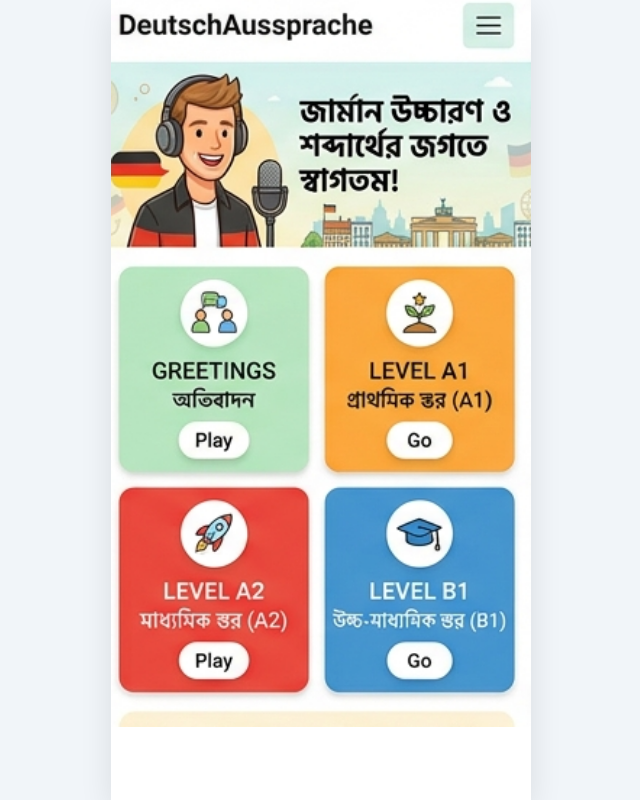
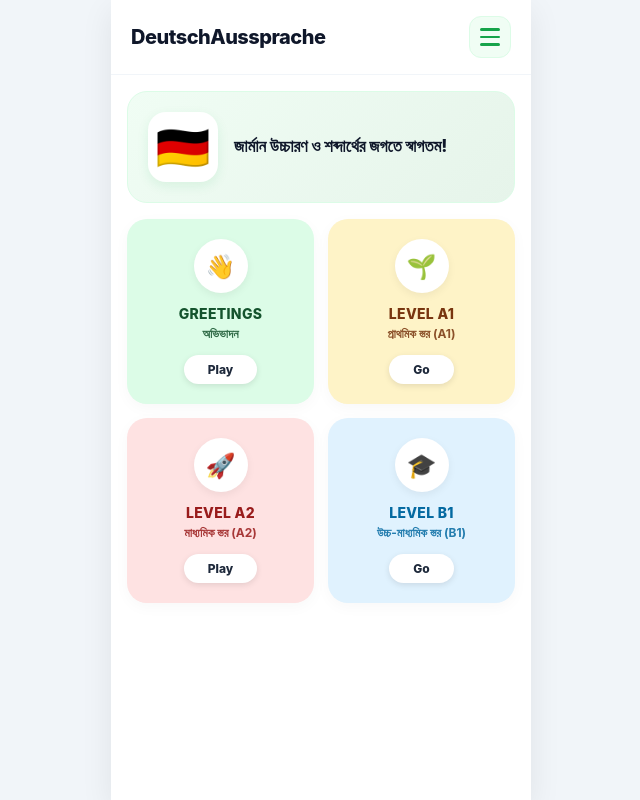
Before and after one commit to samimalimran3-a11y/german-pronunciation, a plain HTML site: page index.html in a window 1280 px wide. Shown: the whole page, without its empty margins (319-959 px from the left). Drawn offline with Linux system fonts and the light colour scheme.

Commit message:
Update index.html

```diff
--- a/index.html
+++ b/index.html
@@ -26,53 +26,65 @@
             max-width: 420px;
             background: #ffffff;
             position: relative;
-            box-shadow: 0 10px 30px rgba(0,0,0,0.1);
+            box-shadow: 0 10px 30px rgba(0,0,0,0.08);
             min-height: 100vh;
+            display: flex;
+            flex-direction: column;
         }
 
-        /* HD Homepage Image Style */
-        .homepage-img {
-            width: 100%;
-            display: block;
-            height: auto;
-            image-rendering: -webkit-optimize-contrast; /* Sharp HD Quality */
+        /* Top Navbar */
+        .navbar {
+            display: flex;
+            justify-content: space-between;
+            align-items: center;
+            padding: 16px 20px;
+            background: #ffffff;
+            position: sticky;
+            top: 0;
+            z-index: 20;
+            border-bottom: 1px solid #f1f5f9;
         }
 
-        /* Menu Trigger Button Over Image */
-        .menu-trigger {
-            position: absolute;
-            top: 10px;
-            right: 14px;
-            width: 44px;
-            height: 44px;
-            background: transparent;
-            border: none;
-            cursor: pointer;
-            z-index: 10;
+        .logo {
+            font-size: 20px;
+            font-weight: 800;
+            color: #0f172a;
+            letter-spacing: -0.5px;
         }
 
-        /* Clickable Areas over the 4 Cards */
-        .card-link {
-            position: absolute;
+        .menu-btn {
+            background: #f0fdf4;
+            border: 1px solid #dcfce7;
+            width: 42px;
+            height: 42px;
+            border-radius: 12px;
+            display: flex;
+            flex-direction: column;
+            justify-content: center;
+            align-items: center;
+            gap: 5px;
             cursor: pointer;
-            border-radius: 16px;
+            transition: background 0.2s;
         }
 
-        /* Transparent overlays matching card positions */
-        .card-greetings { top: 295px; left: 16px; width: 46%; height: 175px; }
-        .card-a1 { top: 295px; right: 16px; width: 46%; height: 175px; }
-        .card-a2 { top: 482px; left: 16px; width: 46%; height: 175px; }
-        .card-b1 { top: 482px; right: 16px; width: 46%; height: 175px; }
+        .menu-btn:active { background: #dcfce7; }
 
-        /* Translator Dropdown Menu */
+        .menu-btn span {
+            width: 20px;
+            height: 2.5px;
+            background-color: #16a34a;
+            border-radius: 2px;
+        }
+
+        /* Language Dropdown */
         .lang-dropdown {
             display: none;
             position: absolute;
-            top: 58px;
-            right: 14px;
+            top: 65px;
+            right: 20px;
             background: #ffffff;
             border: 1px solid #e2e8f0;
-            border-radius: 12px;
+            border-radius: 14px;
             box-shadow: 0 10px 25px rgba(0,0,0,0.15);
             width: 170px;
             z-index: 100;
@@ -82,7 +94,7 @@
         .lang-dropdown.show { display: block; }
 
         .lang-title {
-            padding: 10px 12px;
+            padding: 10px 14px;
             font-size: 11px;
             font-weight: 700;
             color: #64748b;
@@ -91,7 +103,7 @@
         }
 
         .lang-option {
-            padding: 12px;
+            padding: 12px 14px;
             font-size: 14px;
             font-weight: 600;
             color: #334155;
@@ -101,10 +113,112 @@
             justify-content: space-between;
         }
 
-        .lang-option:hover { background: #f1f5f9; }
+        .lang-option:hover { background: #f8fafc; }
         .lang-option.active { color: #16a34a; font-weight: 700; }
 
-        /* Modal/Popup for 50 Greetings Words */
+        /* Banner Section */
+        .hero-banner {
+            background: linear-gradient(135deg, #f0fdf4 0%, #e6f4ea 100%);
+            margin: 16px;
+            padding: 20px;
+            border-radius: 20px;
+            display: flex;
+            align-items: center;
+            gap: 16px;
+            border: 1px solid #dcfce7;
+        }
+
+        .banner-icon {
+            font-size: 44px;
+            background: #ffffff;
+            width: 70px;
+            height: 70px;
+            border-radius: 18px;
+            display: flex;
+            align-items: center;
+            justify-content: center;
+            box-shadow: 0 4px 12px rgba(22, 163, 74, 0.1);
+            flex-shrink: 0;
+        }
+
+        .banner-text h1 {
+            font-size: 17px;
+            font-weight: 800;
+            color: #0f172a;
+            line-height: 1.4;
+        }
+
+        /* Cards Grid */
+        .cards-grid {
+            display: grid;
+            grid-template-columns: 1fr 1fr;
+            gap: 14px;
+            padding: 0 16px 20px 16px;
+        }
+
+        .card {
+            border-radius: 20px;
+            padding: 20px 14px;
+            text-align: center;
+            display: flex;
+            flex-direction: column;
+            align-items: center;
+            justify-content: space-between;
+            cursor: pointer;
+            box-shadow: 0 4px 15px rgba(0,0,0,0.03);
+            transition: transform 0.1s ease, box-shadow 0.1s ease;
+        }
+
+        .card:active {
+            transform: scale(0.97);
+        }
+
+        .card-icon {
+            width: 54px;
+            height: 54px;
+            background: #ffffff;
+            border-radius: 50%;
+            display: flex;
+            align-items: center;
+            justify-content: center;
+            margin-bottom: 12px;
+            font-size: 24px;
+            box-shadow: 0 3px 8px rgba(0,0,0,0.06);
+        }
+
+        .card-title {
+            font-size: 14px;
+            font-weight: 800;
+            letter-spacing: 0.3px;
+        }
+
+        .card-sub {
+            font-size: 12px;
+            font-weight: 700;
+            margin-top: 4px;
+            margin-bottom: 14px;
+            opacity: 0.85;
+        }
+
+        .card-btn {
+            background: #ffffff;
+            border: none;
+            padding: 7px 24px;
+            border-radius: 20px;
+            font-size: 12px;
+            font-weight: 800;
+            color: #1e293b;
+            box-shadow: 0 2px 6px rgba(0,0,0,0.1);
+            cursor: pointer;
+        }
+
+        /* Color Themes */
+        .bg-greetings { background: #dcfce7; color: #14532d; }
+        .bg-a1 { background: #fef3c7; color: #78350f; }
+        .bg-a2 { background: #fee2e2; color: #991b1b; }
+        .bg-b1 { background: #e0f2fe; color: #0369a1; }
+
+        /* Modal Popup for 50 Words */
         .modal {
             display: none;
             position: fixed;
@@ -124,29 +238,29 @@
             background: #ffffff;
             width: 90%;
             max-width: 380px;
-            max-height: 80vh;
-            border-radius: 20px;
+            max-height: 82vh;
+            border-radius: 22px;
             display: flex;
             flex-direction: column;
             overflow: hidden;
-            box-shadow: 0 15px 35px rgba(0,0,0,0.2);
+            box-shadow: 0 20px 40px rgba(0,0,0,0.2);
         }
 
         .modal-header {
-            background: #bcf0c4;
+            background: #dcfce7;
             color: #14532d;
-            padding: 16px;
+            padding: 16px 20px;
             display: flex;
             justify-content: space-between;
             align-items: center;
             font-weight: 800;
-            font-size: 16px;
+            font-size: 15px;
         }
 
         .close-btn {
             background: none;
             border: none;
-            font-size: 22px;
+            font-size: 24px;
             font-weight: bold;
             color: #14532d;
             cursor: pointer;
@@ -161,7 +275,7 @@
         .word-item {
             display: flex;
             justify-content: space-between;
-            padding: 10px 12px;
+            padding: 12px 14px;
             border-bottom: 1px solid #f1f5f9;
             font-size: 14px;
         }
@@ -174,37 +288,80 @@
 <body>
 
     <div class="app-container">
-        <!-- Transparent Clickable Area for Menu Icon -->
-        <button class="menu-trigger" onclick="toggleMenu()" aria-label="Open Menu"></button>
 
-        <!-- Language Menu Dropdown -->
+        <!-- Navbar -->
+        <nav class="navbar">
+            <div class="logo">DeutschAussprache</div>
+            <button class="menu-btn" onclick="toggleMenu()" aria-label="Menu">
+                <span></span>
+                <span></span>
+                <span></span>
+            </button>
+
+            <!-- Language Menu -->
             <div class="lang-dropdown" id="langMenu">
                 <div class="lang-title" id="menuTitle">Select Language</div>
                 <div class="lang-option active" id="opt-bn" onclick="setLanguage('bn')"><span>🇧🇩 বাংলা</span></div>
                 <div class="lang-option" id="opt-en" onclick="setLanguage('en')"><span>🇬🇧 English</span></div>
                 <div class="lang-option" id="opt-de" onclick="setLanguage('de')"><span>🇩🇪 Deutsch</span></div>
             </div>
+        </nav>
 
-        <!-- Original Homepage HD Image -->
-        <img src="banner.png" alt="DeutschAussprache Homepage" class="homepage-img">
+        <!-- Banner -->
+        <section class="hero-banner">
+            <div class="banner-icon">🇩🇪</div>
+            <div class="banner-text">
+                <h1 id="bannerHeading">জার্মান উচ্চারণ ও শব্দার্থের জগতে স্বাগতম!</h1>
+            </div>
+        </section>
 
-        <!-- Clickable Overlay Areas Over the 4 Cards -->
-        <div class="card-link" onclick="openGreetings()"></div>
-        <div class="card-link" onclick="alert('Level A1 শীঘ্রই আসছে!')" style="top: 295px; right: 16px; width: 46%; height: 175px;"></div>
-        <div class="card-link" onclick="alert('Level A2 শীঘ্রই আসছে!')" style="top: 482px; left: 16px; width: 46%; height: 175px;"></div>
-        <div class="card-link" onclick="alert('Level B1 শীঘ্রই আসছে!')" style="top: 482px; right: 16px; width: 46%; height: 175px;"></div>
+        <!-- Cards Grid -->
+        <section class="cards-grid">
+
+            <!-- Greetings -->
+            <div class="card bg-greetings" onclick="openGreetings()">
+                <div class="card-icon">👋</div>
+                <div class="card-title">GREETINGS</div>
+                <div class="card-sub" id="sub-greetings">অভিভাদন</div>
+                <button class="card-btn">Play</button>
             </div>
 
-    <!-- Greetings 50 Words Modal (Part 1) -->
+            <!-- Level A1 -->
+            <div class="card bg-a1" onclick="alert('Level A1 শীঘ্রই আসছে!')">
+                <div class="card-icon">🌱</div>
+                <div class="card-title">LEVEL A1</div>
+                <div class="card-sub" id="sub-a1">প্রাথমিক স্তর (A1)</div>
+                <button class="card-btn">Go</button>
+            </div>
+
+            <!-- Level A2 -->
+            <div class="card bg-a2" onclick="alert('Level A2 শীঘ্রই আসছে!')">
+                <div class="card-icon">🚀</div>
+                <div class="card-title">LEVEL A2</div>
+                <div class="card-sub" id="sub-a2">মাধ্যমিক স্তর (A2)</div>
+                <button class="card-btn">Play</button>
+            </div>
+
+            <!-- Level B1 -->
+            <div class="card bg-b1" onclick="alert('Level B1 শীঘ্রই আসছে!')">
+                <div class="card-icon">🎓</div>
+                <div class="card-title">LEVEL B1</div>
+                <div class="card-sub" id="sub-b1">উচ্চ-মাধ্যমিক স্তর (B1)</div>
+                <button class="card-btn">Go</button>
+            </div>
+
+        </section>
+
+    </div>
+
+    <!-- Greetings 50 Words Modal -->
     <div class="modal" id="greetingsModal">
         <div class="modal-content">
             <div class="modal-header">
-                <span>🇩🇪 Greetings (Part 1 - ৫০টি শব্দ)</span>
+                <span id="modalHeaderTitle">🇩🇪 Greetings (Part 1 - ৫০টি শব্দ)</span>
                 <button class="close-btn" onclick="closeGreetings()">&times;</button>
             </div>
-            <div class="word-list" id="wordListContainer">
-                <!-- JavaScript will inject 50 words here -->
-            </div>
+            <div class="word-list" id="wordListContainer"></div>
         </div>
     </div>
 
@@ -213,7 +370,7 @@ function toggleMenu() {
     document.getElementById('langMenu').classList.toggle('show');
 }
 
-// 50 Greetings Words (German & Bengali)
+// 50 Greetings Words
 const greetingsPart1 = [
     {de: "Hallo", bn: "হ্যালো / ওহে"},
     {de: "Guten Morgen", bn: "শুভ সকাল"},
@@ -222,8 +379,8 @@ const greetingsPart1 = [
     {de: "Gute Nacht", bn: "শুভ রাত্রি"},
     {de: "Auf Wiedersehen", bn: "আবার দেখা হবে (বিদায়)"},
     {de: "Tschüss", bn: "বিদায় / টাটা"},
-    {de: "Wie geht es Ihnen?", bn: "আপনি কেমন আছেন? (формал)"},
-    {de: "Wie geht's?", bn: "কেমন আছো? (ইনফর্মোড)"},
+    {de: "Wie geht es Ihnen?", bn: "আপনি কেমন আছেন? (ফরমাল)"},
+    {de: "Wie geht's?", bn: "কেমন আছো? (ইনফরমাল)"},
     {de: "Danke, gut", bn: "ধন্যবাদ, ভালো আছি"},
     {de: "Und Ihnen?", bn: "আর আপনি? (ফরমাল)"},
     {de: "Und dir?", bn: "আর তুমি? (ইনফরমাল)"},
@@ -258,16 +415,15 @@ const greetingsPart1 = [
     {de: "Alles Gute zum Geburtstag", bn: "জন্মদিনের অনেক শুভেচ্ছা"},
     {de: "Gute Besserung", bn: "দ্রুত সুস্থ হয়ে উঠুন"},
     {de: "Viel Glück", bn: "শুভকামনা / শুভ ভাগ্য"},
-    {de: "Prost!", bn: "চিয়ার্স! (খাওয়ার সময়)"},
-    {de: "Guten Appetit", bn: "উপভোগ্য হোক খাবার (খাবার খাওয়ার আগে)"},
+    {de: "Prost!", bn: "চিয়ার্স!"},
+    {de: "Guten Appetit", bn: "খাবারের শুভেচ্ছা (Bon appétit)"},
     {de: "Willkommen", bn: "স্বাগতম"},
     {de: "Mach's gut", bn: "ভালো থেকো"},
     {de: "Schönen Tag noch", bn: "দিনটি ভালো কাটুক"},
     {de: "Bis später", bn: "পরে দেখা হবে"},
-    {de: "Auf Wiederhören", bn: "ফোন রাখার সময় বিদায়"}
+    {de: "Auf Wiederhören", bn: "ফোনে বিদায়"}
 ];
 
-// Load 50 words dynamically
 const listContainer = document.getElementById('wordListContainer');
 greetingsPart1.forEach((item, index) => {
     listContainer.innerHTML += `
@@ -288,13 +444,52 @@ function closeGreetings() {
 
 document.addEventListener('click', function(e) {
     const menu = document.getElementById('langMenu');
-    const btn = document.querySelector('.menu-trigger');
+    const btn = document.querySelector('.menu-btn');
     if (!menu.contains(e.target) && !btn.contains(e.target)) {
         menu.classList.remove('show');
     }
 });
 
+const translations = {
+    bn: {
+        menuTitle: "ভাষা নির্বাচন করুন",
+        bannerHeading: "জার্মান উচ্চারণ ও শব্দার্থের জগতে স্বাগতম!",
+        subGreetings: "অভিভাদন",
+        subA1: "প্রাথমিক স্তর (A1)",
+        subA2: "মাধ্যমিক স্তর (A2)",
+        subB1: "উচ্চ-মাধ্যমিক স্তর (B1)",
+        modalTitle: "🇩🇪 Greetings (Part 1 - ৫০টি শব্দ)"
+    },
+    en: {
+        menuTitle: "Select Language",
+        bannerHeading: "Welcome to the world of German pronunciation & vocabulary!",
+        subGreetings: "Greetings",
+        subA1: "Basic Level (A1)",
+        subA2: "Intermediate (A2)",
+        subB1: "Upper-Intermediate (B1)",
+        modalTitle: "🇩🇪 Greetings (Part 1 - 50 Words)"
+    },
+    de: {
+        menuTitle: "Sprache auswählen",
+        bannerHeading: "Willkommen in der Welt der deutschen Aussprache!",
+        subGreetings: "Begrüßung",
+        subA1: "Grundstufe (A1)",
+        subA2: "Mittelstufe (A2)",
+        subB1: "Fortgeschritten (B1)",
+        modalTitle: "🇩🇪 Greetings (Teil 1 - 50 Wörter)"
+    }
+};
+
 function setLanguage(lang) {
+    const t = translations[lang];
+    document.getElementById('menuTitle').innerText = t.menuTitle;
+    document.getElementById('bannerHeading').innerText = t.bannerHeading;
+    document.getElementById('sub-greetings').innerText = t.subGreetings;
+    document.getElementById('sub-a1').innerText = t.subA1;
+    document.getElementById('sub-a2').innerText = t.subA2;
+    document.getElementById('sub-b1').innerText = t.subB1;
+    document.getElementById('modalHeaderTitle').innerText = t.modalTitle;
+
     document.querySelectorAll('.lang-option').forEach(el => el.classList.remove('active'));
     document.getElementById('opt-' + lang).classList.add('active');
     toggleMenu();
```
Lines whose indentation alone changed are shown as unchanged.
